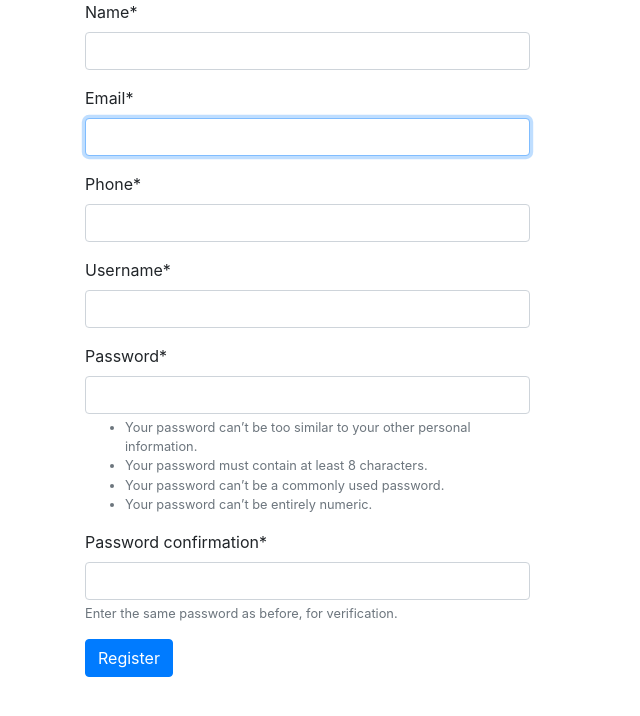
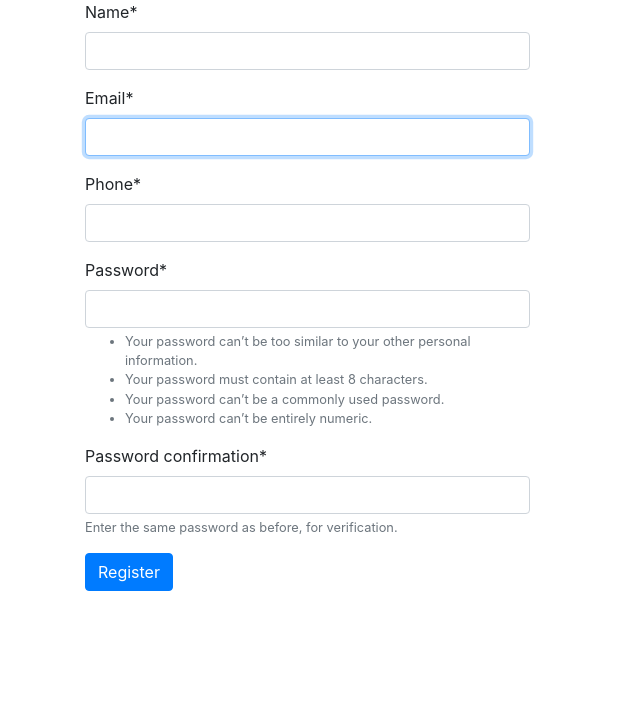
Before and after one commit to afilo/group5, a Django app: page /employee/create in a window 1280 px wide. Shown: the top 716 px of the page, without its empty margins (0-640 px from the left). Run offline with Django 4.2, Linux system fonts and the light colour scheme; parts of the project's set-up code (start-up, migrations or seed data) failed here and were passed over; some libraries are stand-ins or nearby versions.

Commit message:
edited customers to clients

```diff
--- a/src/clifford_systems/urls.py
+++ b/src/clifford_systems/urls.py
@@ -22,6 +22,7 @@ urlpatterns = [
     # path('employee/',include('employee.urls'), name="Employee Index"),
     # re_path(r'^', include('employee.urls')),
     path('', include('main.urls')),
+
 ]
 
 admin.site.site_header="Clifford Systems Administration"
--- a/src/database/models.py
+++ b/src/database/models.py
@@ -4,21 +4,20 @@ from django.contrib.auth.models import AbstractBaseUser, BaseUserManager, Permis
 
 
 class UserManager(BaseUserManager):
-    def create_employee(self, email, name, username, phone, password , **extra_fields):
+    def create_employee(self, email, name, phone, password , **extra_fields):
         """Creates and saves a new user"""
         if not email:
             raise ValueError('Users must have an email address')
         if not name:
             raise ValueError('Users must have a name')
-        if not username:
-            raise ValueError('Users must have a username')
+        # if not username:
+        #     raise ValueError('Users must have a username')
 
         extra_fields.setdefault('is_employee', True)
 
         user = self.model(
             email=self.normalize_email(email),
             name = name,
-            username = username,
             phone = phone,
             is_employee = True,
             **extra_fields
@@ -28,20 +27,19 @@ class UserManager(BaseUserManager):
 
         return user
 
-    def create_customer(self, email, name, username, password , **extra_fields):
+    def create_client(self, email, name, password , **extra_fields):
         """Creates and saves a new user"""
         if not email:
             raise ValueError('Users must have an email address')
         if not name:
             raise ValueError('Users must have a name')
-        if not username:
-            raise ValueError('Users must have a username')
+        # if not username:
+        #     raise ValueError('Users must have a username')
 
         user = self.model(
             email=self.normalize_email(email),
             name = name,
-            username = username,
-            is_customer = True,
+            is_client = True,
             **extra_fields
             )
         user.set_password(password)
@@ -50,19 +48,18 @@ class UserManager(BaseUserManager):
         return user
 
 
-    def create_user(self, email, name, username, password, **extra_fields):
+    def create_user(self, email, name, password, **extra_fields):
         """Creates and saves a new user"""
         if not email:
             raise ValueError('Users must have an email address')
         if not name:
             raise ValueError('Users must have a name')
-        if not username:
-            raise ValueError('Users must have a username')
+        # if not username:
+        #     raise ValueError('Users must have a username')
 
         user = self.model(
             email=self.normalize_email(email),
             name = name,
-            username = username,
             **extra_fields
             )
         user.set_password(password)
@@ -71,14 +68,14 @@ class UserManager(BaseUserManager):
         return user
 
 
-    def create_superuser(self, email,name,username, password, **extra_fields):
+    def create_superuser(self, email,name, password, **extra_fields):
 
         extra_fields.setdefault('is_superuser', True)
         extra_fields.setdefault('is_staff', True)
 
 
         """Creates and saves a new superuser"""
-        user = self.create_user(email, name, username, password, **extra_fields)
+        user = self.create_user(email, name, password, **extra_fields)
         user.is_staff = True
         user.is_superuser = True
         user.save()
@@ -90,7 +87,7 @@ class UserManager(BaseUserManager):
 class custom_User(AbstractBaseUser, PermissionsMixin):
     # roles
     is_employee = models.BooleanField(default=False)
-    is_customer = models.BooleanField(default=False)
+    is_client = models.BooleanField(default=False)
     is_admin = models.BooleanField(default=False)
     is_active = models.BooleanField(default=True)
     is_staff = models.BooleanField(default=False)
@@ -98,7 +95,7 @@ class custom_User(AbstractBaseUser, PermissionsMixin):
 
     # entry data
     email = models.EmailField(unique=True)
-    username = models.CharField(max_length=100, unique=True)
+    # username = models.CharField(max_length=100, unique=True)
     name = models.CharField(max_length=100)
     phone = models.CharField(max_length=100)
     address = models.CharField(max_length=100)
@@ -106,7 +103,7 @@ class custom_User(AbstractBaseUser, PermissionsMixin):
     objects = UserManager()
 
     USERNAME_FIELD = 'email'
-    REQUIRED_FIELDS = ['name', 'username', ]
+    REQUIRED_FIELDS = ['name',]
 
     def __str__(self):
         return self.name
--- a/src/main/decorators.py
+++ b/src/main/decorators.py
@@ -32,13 +32,13 @@ def admin_required(function=None, redirect_field_name=REDIRECT_FIELD_NAME, login
         return actual_decorator(function)
     return actual_decorator
 
-def customer_required(function=None, redirect_field_name=REDIRECT_FIELD_NAME, login_url='login'):
+def client_required(function=None, redirect_field_name=REDIRECT_FIELD_NAME, login_url='login'):
     '''
-    Decorator for views that checks that the logged in user is a customer,
+    Decorator for views that checks that the logged in user is a client,
     redirecting to the log-in page if necessary.
     '''
     actual_decorator = user_passes_test(
-        lambda u: u.is_active and u.is_customer,
+        lambda u: u.is_active and u.is_client,
         login_url=login_url,
         redirect_field_name=redirect_field_name
     )
--- a/src/main/forms.py
+++ b/src/main/forms.py
@@ -1,17 +1,17 @@
 from django import forms
 from django.contrib.auth.forms import UserCreationForm
-from django.contrib.auth import get_user_model, authenticate
+from django.contrib.auth import get_user_model, authenticate, login
 
 class EmployeeCreateForm(UserCreationForm):
 
     email = forms.EmailField(max_length=100, required=True, label='Email')
     name = forms.CharField(max_length=100, required=True, label='Name')
-    username = forms.CharField(max_length=100, required=True, label='Username')
+    # username = forms.CharField(max_length=100, required=True, label='Username')
     phone = forms.CharField(max_length=100, required=True, label='Phone')
 
     class Meta:
         model = get_user_model()
-        fields = ('name','email','phone','username','password1','password2')
+        fields = ('name','email','phone','password1','password2')
 
     def save(self, commit=True):
         user = super().save(commit=False)
@@ -23,7 +23,7 @@ class EmployeeCreateForm(UserCreationForm):
 
 class EmployeeLoginForm(forms.ModelForm):
     email = forms.EmailField(max_length=100, required=True, label='Email')
-
+    password = forms.CharField(widget=forms.PasswordInput)
     class Meta:
         model = get_user_model()
         fields = ('email','password')
@@ -39,6 +39,7 @@ class EmployeeLoginForm(forms.ModelForm):
                 raise forms.ValidationError('User does not exist')
             if not user.check_password(password):
                 raise forms.ValidationError('Password is incorrect')
+
         return super(EmployeeLoginForm, self).clean(*args, **kwargs)
 
 
@@ -58,35 +59,3 @@ class EmployeeLoginForm(forms.ModelForm):
 #         if commit:
 #             user.save()
 #         return user
-
-
-class CustomerSignUpForm(UserCreationForm):
-    name = forms.CharField(max_length=50, required=True, label='Full Name')
-    email = forms.EmailField(required=True, label="Email")
-    address = forms.CharField(max_length=100, required=False, label="Address")
-    phone = forms.CharField(max_length=15, required=True, label="Phone Number")
-
-    class Meta:
-        model = get_user_model()
-        fields = ['name','email','address','phone','username', 'password1', 'password2']
-
-    def save(self, commit=True):
-        user = super(CustomerSignUpForm, self).save(commit=False)
-        user.is_customer = True
-        if commit:
-            user.save()
-        return user
-
-
-class AdminSignUpForm(UserCreationForm):
-
-    class Meta:
-        model = get_user_model()
-        fields = ['username', 'password1', 'password2']
-
-    def save(self, commit=True):
-        user = super(CustomerSignUpForm, self).save(commit=False)
-        user.is_admin = True
-        if commit:
-            user.save()
-        return user
--- a/src/main/templates/client/base.html
+++ b/src/main/templates/client/base.html
@@ -45,6 +45,8 @@
     </nav>
     </div>
 {% endblock %}
+
+
     {% block content %}
     {% endblock %}
 
--- /dev/null
+++ b/src/main/templates/client/registration.html
@@ -0,0 +1,6 @@
+{% extends 'client/base.html' %}
+
+
+{% block title %}
+<title>Client Registration</title>
+{% endblock %}
--- a/src/main/templates/employee/index.html
+++ b/src/main/templates/employee/index.html
@@ -19,5 +19,11 @@
 <p>You are an Employee. </p>
 {% endif %}
 
+<div>
+    <div>
+        <div><p></p></div>
+    </div>
+    <div></div>
+</div>
 
 {% endblock %}
--- a/src/main/urls.py
+++ b/src/main/urls.py
@@ -14,4 +14,6 @@ urlpatterns = [
     path('client/login', views.login_client, name="Login"),
     path('employee/create', views.create_employee, name="Create Employee"),
     path('api/user', database_views.user_list, name="User List"),
+    path('client/login', views.login_client, name="Login"),
+    path('client/create', views.create_client, name="Create Client"),
 ]
--- a/src/main/views.py
+++ b/src/main/views.py
@@ -7,7 +7,7 @@ from django.shortcuts import redirect, render
 from django.http import HttpResponse, JsonResponse
 
 # rest api methods for views
-from django.views.decorators.csrf import csrf_exempt
+# from django.views.decorators.csrf import csrf_exempt
 from rest_framework.parsers import JSONParser
 
 # database
@@ -28,19 +28,32 @@ def login_employee(request):
     if request.method == 'POST':
         form = EmployeeLoginForm(request.POST)
         if form.is_valid():
-            username = form.cleaned_data.get('email')
-            password = form.cleaned_data.get('password')
-            user = authenticate(email=username, password=password)
+            email = form.cleaned_data['email']
+            password = form.cleaned_data['password']
+            form.save()
+        #authenticate user
+            user = authenticate(email=email, password=password)
             if user is not None:
                 login(request, user)
-                return redirect('/employee/')
-            else:
-                msg = 'Error: Invalid email or password!'
-        else:
-            msg = 'Error: Invalid email or password!'
+                return redirect(employee_home)
+            msg = 'Error: Employee was not logged in!'
     else:
         form = EmployeeLoginForm()
-        return render(request, 'employee/login.html', {'form': form, 'msg': msg})
+    return render(request, 'employee/login.html', {'form': form, 'msg': msg})
+
+
+
+
+    #         if user is not None:
+    #             login(request, user)
+    #             return redirect('/employee/')
+    #         else:
+    #             msg = 'Error: Invalid email or password!'
+    #     else:
+    #         msg = 'Error: Invalid email or password!'
+    # else:
+    #     form = EmployeeLoginForm()
+    #     return render(request, 'employee/login.html', {'form': form, 'msg': msg})
 
 # def create_employee(request):
 
@@ -72,3 +85,7 @@ def create_employee(request):
 
 def employee_home(request):
     return render(request, 'employee/index.html')
+
+
+def create_client(request):
+    return render(request, 'client/register.html')
```
Also changed, not shown: src/main/templates/employee/login.html (+1 -10 lines), src/main/templates/employee/teste.html (added, +11 -0 lines), src/database/migrations/0001_initial.py, src/database/migrations/0002_rename_is_customer_custom_user_is_client.py (added).
